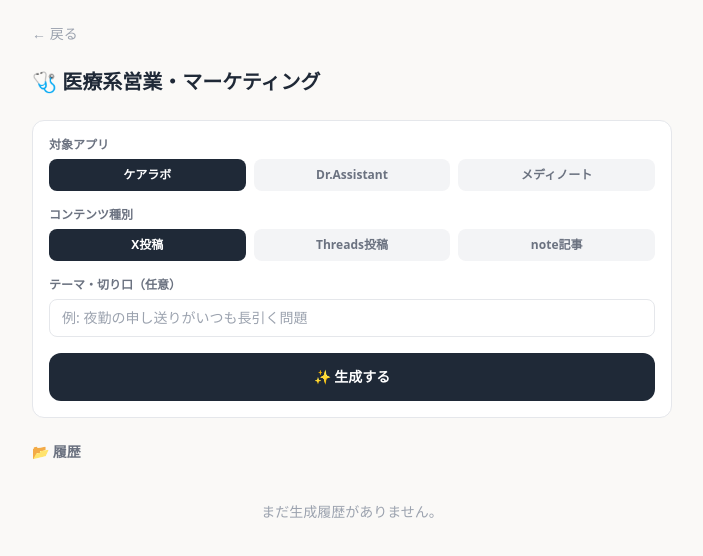
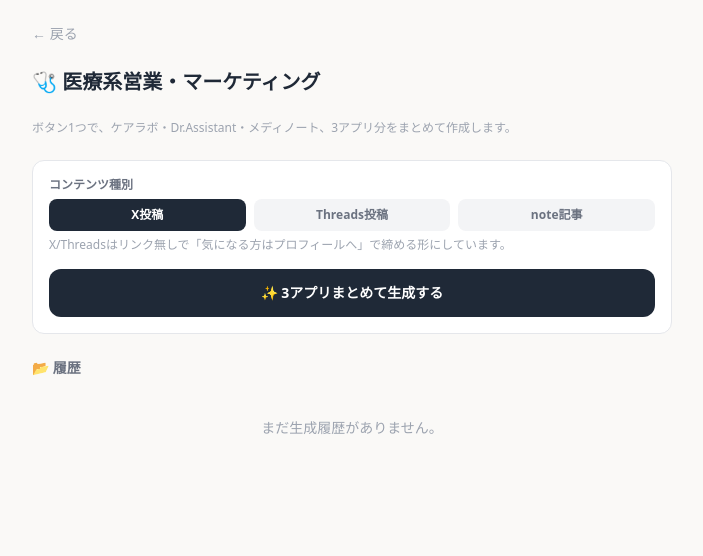
Before and after one commit to houmonkangoyoshiyuki-hub/hisyo, a Next.js app: page /medical in a window 1280 px wide. Both pictures are taken after a click on the button "入る". Shown: the top 556 px of the page, without its empty margins (288-991 px from the left). Built offline with nearby package versions, Linux system fonts and the light colour scheme.

Commit message:
Refactor MedicalPage to handle multiple app results

```diff
--- a/app/medical/page.tsx
+++ b/app/medical/page.tsx
@@ -5,7 +5,7 @@
 import PasswordGate from "@/components/PasswordGate";
 import GenerateButton from "@/components/GenerateButton";
 import HistoryPanel from "@/components/HistoryPanel";
-import { saveHistoryEntry, getRecentBySubType, getFavoritesBySubType } from "@/lib/storage";
+import { saveHistoryEntry, getRecentBySubType } from "@/lib/storage";
 
 const APPS = ["ケアラボ", "Dr.Assistant", "メディノート"];
 const CONTENT_TYPES: { key: "x" | "threads" | "note"; label: string }[] = [
@@ -16,53 +16,62 @@
 
 export default function MedicalPage() {
   const [password, setPassword] = useState("");
-  const [targetApp, setTargetApp] = useState(APPS[0]);
   const [contentType, setContentType] = useState<"x" | "threads" | "note">("x");
-  const [theme, setTheme] = useState("");
-  const [result, setResult] = useState("");
+  const [results, setResults] = useState<Record<string, string>>({});
   const [error, setError] = useState("");
   const [refreshKey, setRefreshKey] = useState(0);
-  const [copied, setCopied] = useState(false);
+  const [copiedKey, setCopiedKey] = useState<string | null>(null);
 
-  const copyResult = () => {
-    navigator.clipboard?.writeText(result).catch(() => {});
-    setCopied(true);
-    setTimeout(() => setCopied(false), 2000);
+  const copyOne = (key: string, text: string) => {
+    navigator.clipboard?.writeText(text).catch(() => {});
+    setCopiedKey(key);
+    setTimeout(() => setCopiedKey(null), 2000);
   };
 
-  const subType = `${contentType}_${targetApp}`;
+  // AIの出力を【ケアラボ】【Dr.Assistant】【メディノート】の3ブロックにパースする
+  const parseResult = (text: string): Record<string, string> => {
+    const parsed: Record<string, string> = {};
+    for (let i = 0; i < APPS.length; i++) {
+      const app = APPS[i];
+      const nextApp = APPS[i + 1];
+      const startMarker = `【${app}】`;
+      const startIdx = text.indexOf(startMarker);
+      if (startIdx === -1) continue;
+      const contentStart = startIdx + startMarker.length;
+      const endIdx = nextApp ? text.indexOf(`【${nextApp}】`, contentStart) : text.length;
+      const content = text.slice(contentStart, endIdx === -1 ? text.length : endIdx).trim();
+      parsed[app] = content;
+    }
+    return parsed;
+  };
 
-  const generate = async () => {
+  const generateAll = async () => {
     setError("");
-    setResult("");
+    setResults({});
     try {
-      const recentPosts = getRecentBySubType(subType, 10);
-      const favorites = getFavoritesBySubType(subType, 5);
-      const favNote =
-        favorites.length > 0
-          ? `\n\n過去に好評だった投稿例（テイストを参考にしてください）：\n${favorites.join("\n---\n")}`
-          : "";
+      const recentByApp: Record<string, string[]> = {};
+      for (const app of APPS) {
+        recentByApp[app] = getRecentBySubType(`${contentType}_${app}`, 5);
+      }
 
       const res = await fetch("/api/generate", {
         method: "POST",
         headers: { "Content-Type": "application/json", "x-dashboard-password": password },
-        body: JSON.stringify({
-          mode: "medical",
-          contentType,
-          targetApp,
-          recentPosts,
-          task: `${targetApp}についての投稿を1本作成してください。${
-            theme ? `テーマ・切り口の希望：${theme}` : "テーマは自由に、現場のあるあるから考えてください。"
-          }${favNote}`,
-        }),
+        body: JSON.stringify({ mode: "medical_all", contentType, recentByApp }),
       });
       const data = await res.json();
       if (data.error) {
         setError(data.error);
         return;
       }
-      setResult(data.text);
-      saveHistoryEntry({ category: "medical", subType, content: data.text });
+      const parsed = parseResult(data.text);
+      setResults(parsed);
+
+      for (const app of APPS) {
+        if (parsed[app]) {
+          saveHistoryEntry({ category: "medical", subType: `${contentType}_${app}`, content: parsed[app] });
+        }
+      }
       setRefreshKey((k) => k + 1);
     } catch (e: any) {
       setError(e?.message || "エラーが発生しました");
@@ -76,25 +85,11 @@
           <Link href="/" className="text-sm text-gray-400">← 戻る</Link>
         </div>
         <h1 className="text-xl font-bold">🩺 医療系営業・マーケティング</h1>
+        <div className="text-xs text-gray-400">
+          ボタン1つで、ケアラボ・Dr.Assistant・メディノート、3アプリ分をまとめて作成します。
+        </div>
 
         <div className="rounded-xl bg-white border border-gray-200 p-4 space-y-4">
-          <div>
-            <div className="text-xs font-bold text-gray-500 mb-1.5">対象アプリ</div>
-            <div className="flex gap-2">
-              {APPS.map((a) => (
-                <button
-                  key={a}
-                  onClick={() => setTargetApp(a)}
-                  className={`flex-1 py-2 rounded-lg text-xs font-bold ${
-                    targetApp === a ? "bg-ink text-white" : "bg-gray-100 text-gray-500"
-                  }`}
-                >
-                  {a}
-                </button>
-              ))}
-            </div>
-          </div>
-
           <div>
             <div className="text-xs font-bold text-gray-500 mb-1.5">コンテンツ種別</div>
             <div className="flex gap-2">
@@ -110,34 +105,37 @@
                 </button>
               ))}
             </div>
+            {contentType !== "note" && (
+              <div className="text-xs text-gray-400 mt-1.5">
+                X/Threadsはリンク無しで「気になる方はプロフィールへ」で締める形にしています。
               </div>
-
-          <div>
-            <div className="text-xs font-bold text-gray-500 mb-1.5">テーマ・切り口（任意）</div>
-            <input
-              value={theme}
-              onChange={(e) => setTheme(e.target.value)}
-              placeholder="例: 夜勤の申し送りがいつも長引く問題"
-              className="w-full border border-gray-200 rounded-lg px-3 py-2 text-sm"
-            />
+            )}
           </div>
 
           {error && <div className="text-sm text-red-600 bg-red-50 rounded-lg px-3 py-2">{error}</div>}
-          <GenerateButton label="✨ 生成する" onGenerate={generate} />
+          <GenerateButton label="✨ 3アプリまとめて生成する" onGenerate={generateAll} />
         </div>
 
-        {result && (
-          <div className="rounded-xl bg-white border-2 border-ink p-4">
+        {Object.keys(results).length > 0 && (
+          <div className="space-y-3">
+            {APPS.map((app) => {
+              const text = results[app];
+              if (!text) return null;
+              return (
+                <div key={app} className="rounded-xl bg-white border-2 border-ink p-4">
                   <div className="flex items-center justify-between mb-2">
-              <div className="text-xs font-bold text-gray-500">生成結果</div>
+                    <div className="text-xs font-bold text-gray-500">{app}</div>
                     <button
-                onClick={copyResult}
+                      onClick={() => copyOne(app, text)}
                       className="text-xs font-bold px-3 py-1.5 rounded-lg bg-ink text-white"
                     >
-                {copied ? "✓ コピー済み" : "コピー"}
+                      {copiedKey === app ? "✓ コピー済み" : "コピー"}
                     </button>
                   </div>
-            <div className="text-sm whitespace-pre-wrap">{result}</div>
+                  <div className="text-sm whitespace-pre-wrap">{text}</div>
+                </div>
+              );
+            })}
           </div>
         )}
 
```
Lines whose indentation alone changed are shown as unchanged.
